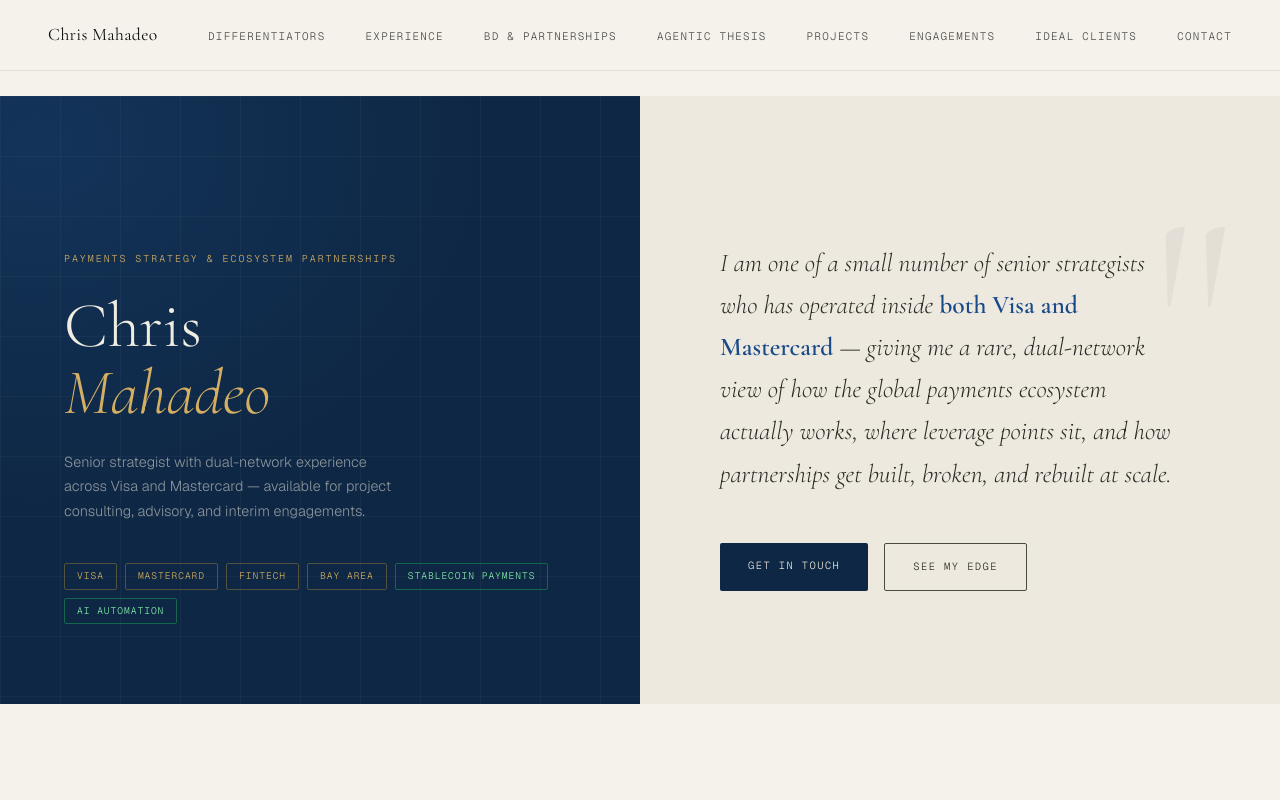
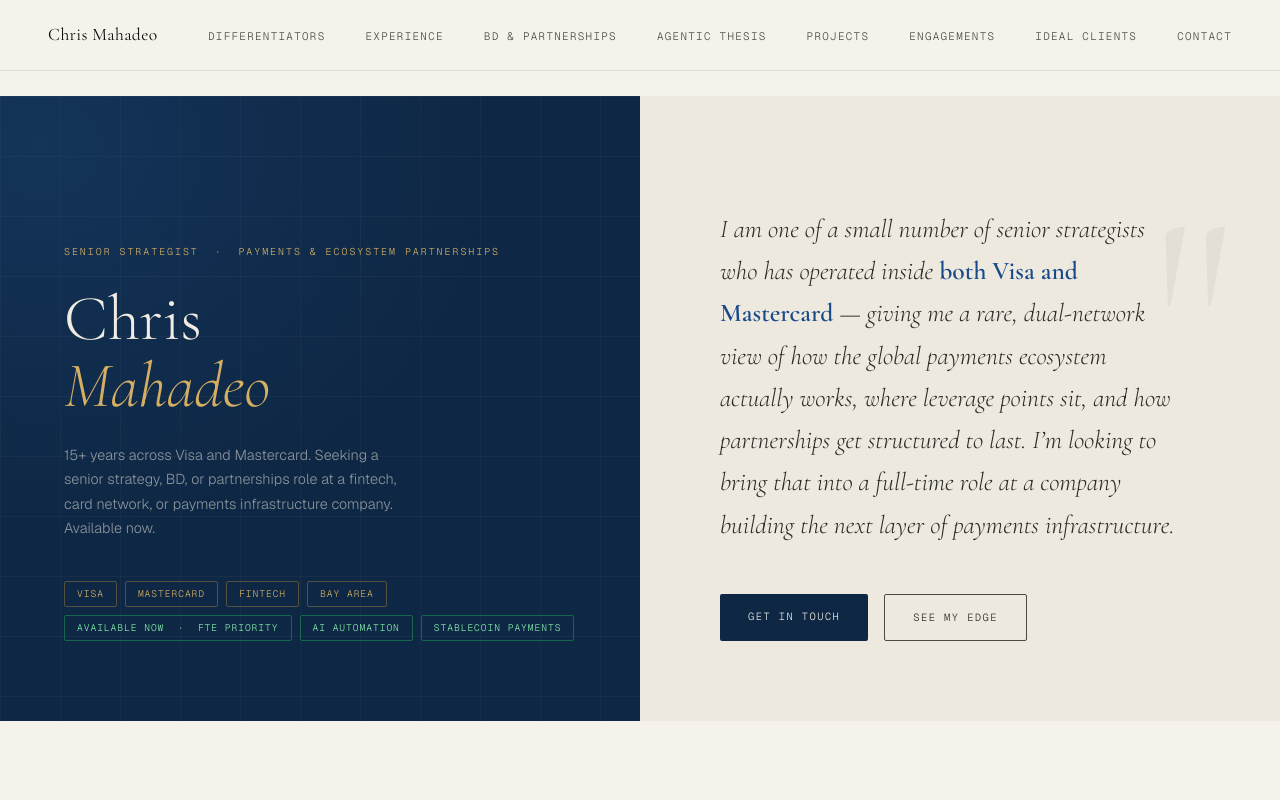
Before and after one commit to cmahadeo77/cmahadeo77.github.io, a plain HTML site: page index.html in a window 1280 px wide. Shown: the top 800 px of the page. Drawn offline with nearby package versions, Linux system fonts and the light colour scheme.

Commit message:
update: hero rebuilt for job search — available now, FTE priority

```diff
--- a/index.html
+++ b/index.html
@@ -930,21 +930,22 @@
 <section class="hero" id="top">
   <div class="hero-left">
     <div class="hero-grid-lines"></div>
-    <div class="hero-eyebrow">Payments Strategy &amp; Ecosystem Partnerships</div>
+    <div class="hero-eyebrow">Senior Strategist &nbsp;&middot;&nbsp; Payments &amp; Ecosystem Partnerships</div>
     <h1 class="hero-name">Chris<br><em>Mahadeo</em></h1>
-    <p class="hero-tagline">Senior strategist with dual-network experience across Visa and Mastercard — available for project consulting, advisory, and interim engagements.</p>
+    <p class="hero-tagline">15+ years across Visa and Mastercard. Seeking a senior strategy, BD, or partnerships role at a fintech, card network, or payments infrastructure company. Available now.</p>
     <div class="hero-badges">
       <span class="badge">Visa</span>
       <span class="badge">Mastercard</span>
       <span class="badge">Fintech</span>
       <span class="badge">Bay Area</span>
+      <span class="badge green">Available Now &nbsp;&middot;&nbsp; FTE Priority</span>
+      <span class="badge green">AI Automation</span>
       <span class="badge green">Stablecoin Payments</span>
-      <span class="badge green">AI Automation</span>
     </div>
   </div>
   <div class="hero-right">
     <p class="hero-statement">
-      I am one of a small number of senior strategists who has operated inside <strong>both Visa and Mastercard</strong> — giving me a rare, dual-network view of how the global payments ecosystem actually works, where leverage points sit, and how partnerships get built, broken, and rebuilt at scale.
+      I am one of a small number of senior strategists who has operated inside <strong>both Visa and Mastercard</strong> &mdash; giving me a rare, dual-network view of how the global payments ecosystem actually works, where leverage points sit, and how partnerships get structured to last. I&rsquo;m looking to bring that into a full-time role at a company building the next layer of payments infrastructure.
     </p>
     <div class="hero-cta">
       <a href="#contact" class="btn-primary">Get in touch</a>
```
